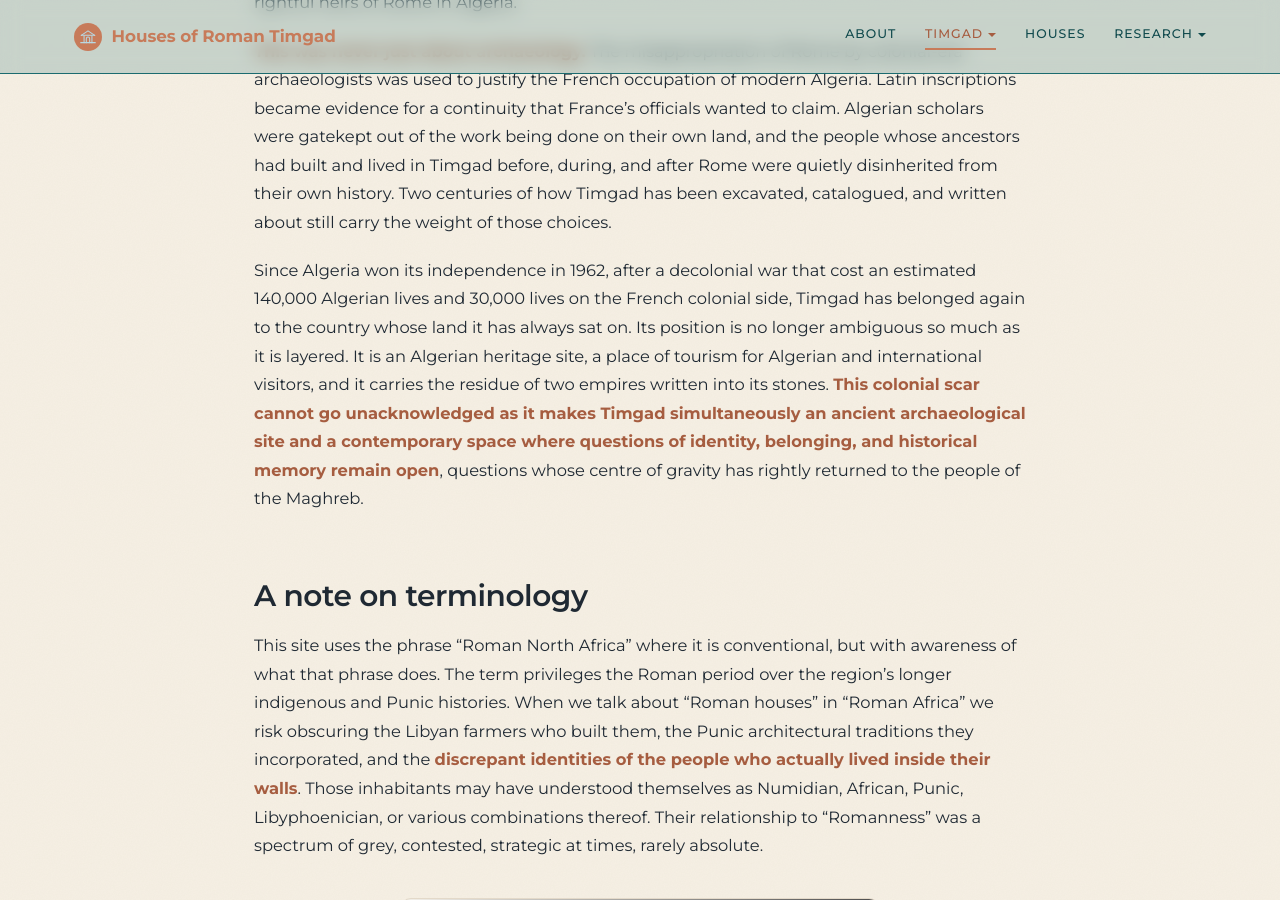
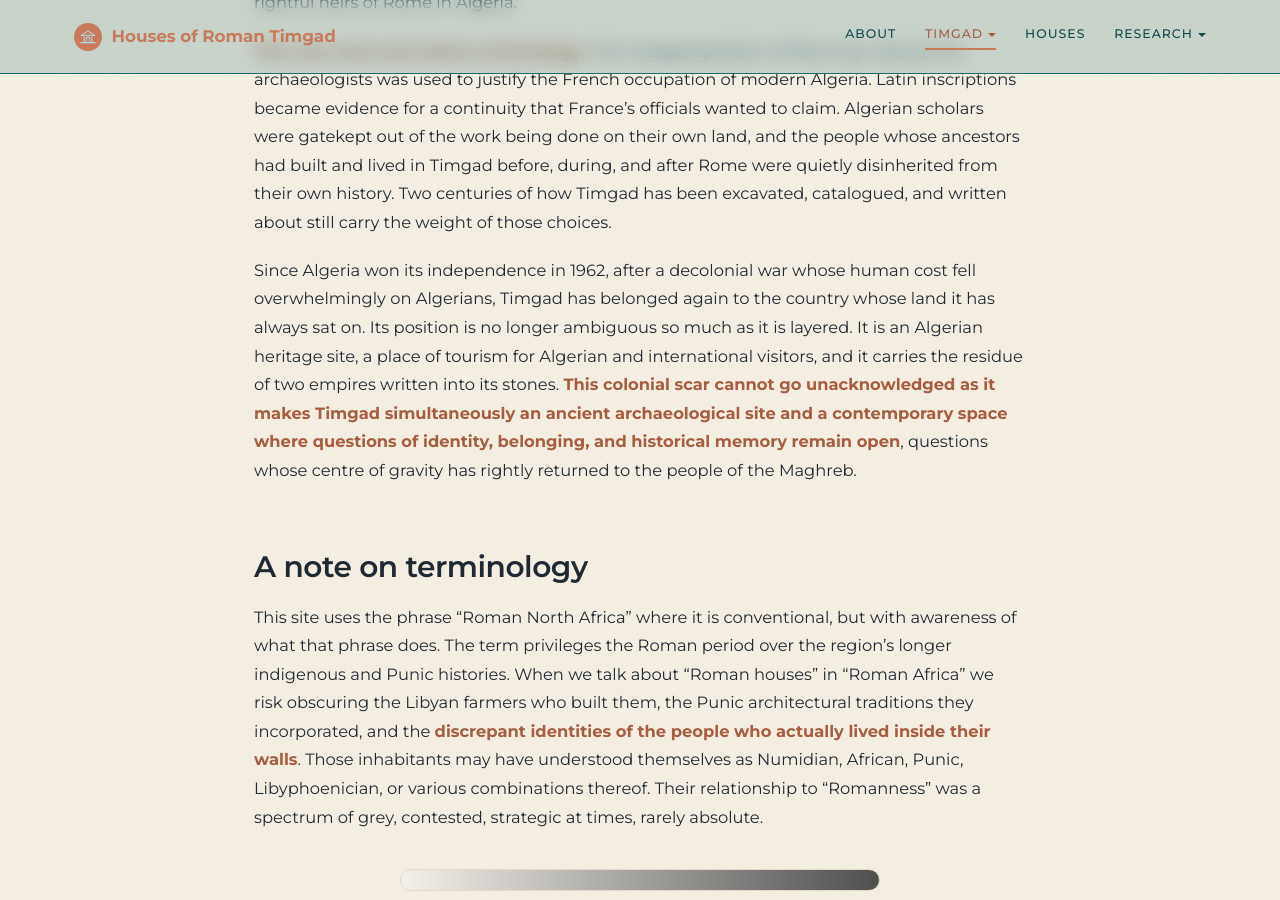
Before and after one commit to kimedher/timgadhouses, a Jekyll site: the page built from timgad.md, in a window 1280 px wide and 900 px high, scrolled down 5122 px. Built offline with Jekyll 4.4.1, drawn with Linux system fonts in a browser that asks for light colours.

Commit message:
Remove specific casualty figures from 1962 paragraph; rephrase for sensitivity

```diff
--- a/timgad.md
+++ b/timgad.md
@@ -52,7 +52,7 @@ Over 60,000 Latin texts have been recorded across the Maghreb. Renier alone repo
 
 <span class="hl-coral">This was never just about archaeology.</span> The misappropriation of Rome by colonial-era archaeologists was used to justify the French occupation of modern Algeria. Latin inscriptions became evidence for a continuity that France's officials wanted to claim. Algerian scholars were gatekept out of the work being done on their own land, and the people whose ancestors had built and lived in Timgad before, during, and after Rome were quietly disinherited from their own history. Two centuries of how Timgad has been excavated, catalogued, and written about still carry the weight of those choices.
 
-Since Algeria won its independence in 1962, after a decolonial war that cost an estimated 140,000 Algerian lives and 30,000 lives on the French colonial side, Timgad has belonged again to the country whose land it has always sat on. Its position is no longer ambiguous so much as it is layered. It is an Algerian heritage site, a place of tourism for Algerian and international visitors, and it carries the residue of two empires written into its stones. <span class="hl-coral">This colonial scar cannot go unacknowledged as it makes Timgad simultaneously an ancient archaeological site and a contemporary space where questions of identity, belonging, and historical memory remain open</span>, questions whose centre of gravity has rightly returned to the people of the Maghreb.
+Since Algeria won its independence in 1962, after a decolonial war whose human cost fell overwhelmingly on Algerians, Timgad has belonged again to the country whose land it has always sat on. Its position is no longer ambiguous so much as it is layered. It is an Algerian heritage site, a place of tourism for Algerian and international visitors, and it carries the residue of two empires written into its stones. <span class="hl-coral">This colonial scar cannot go unacknowledged as it makes Timgad simultaneously an ancient archaeological site and a contemporary space where questions of identity, belonging, and historical memory remain open</span>, questions whose centre of gravity has rightly returned to the people of the Maghreb.
 
 ## A note on terminology
 
```
